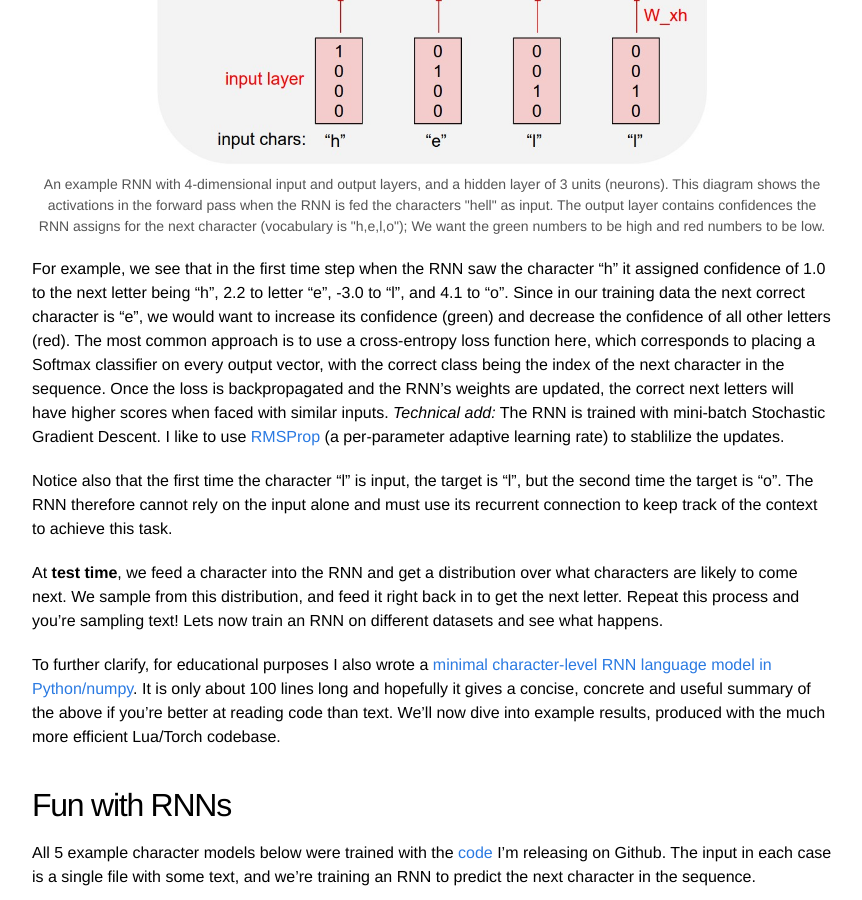
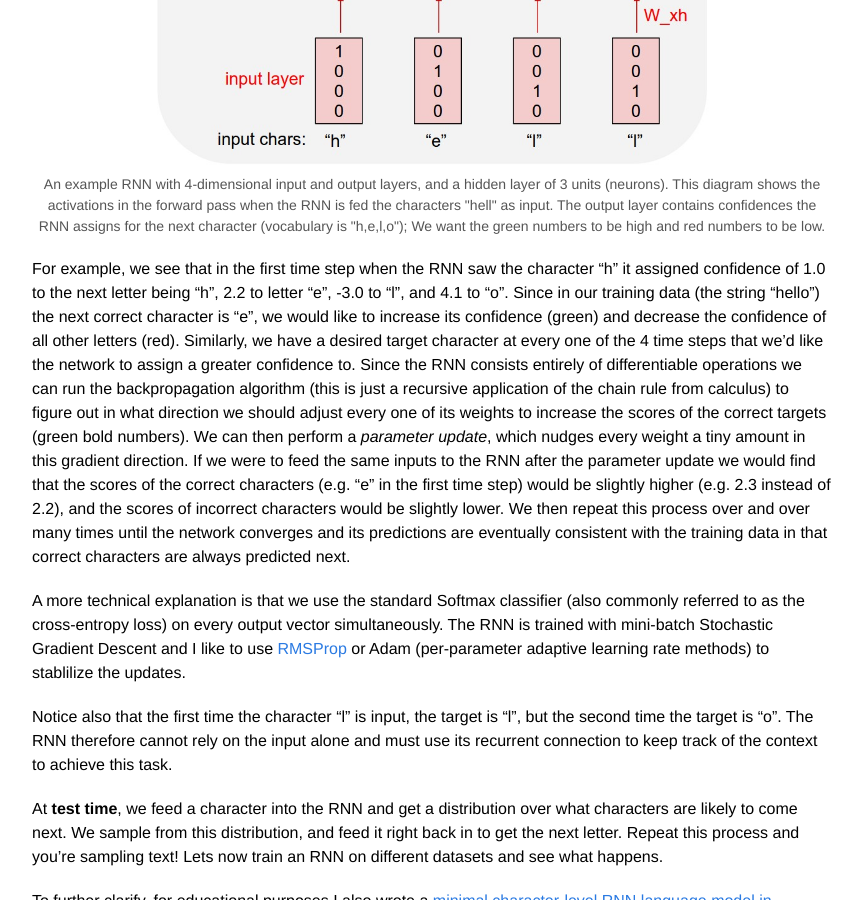
Before and after one commit to karpathy/karpathy.github.io, a Jekyll site: the page built from _posts/2015-05-21-rnn-effectiveness.markdown, in a window 1280 px wide and 900 px high, scrolled down 4305 px. Shown: the whole window, without its empty margins (208-1070 px from the left). Built offline with Jekyll 4.4.1, drawn with Linux system fonts in a browser that asks for light colours; formulas are drawn with MathJax 3; comment, search, counter and statistics services are not loaded.

Commit message:
tweaking explanation a bit because the audience of this post is more lay than was originally intended so i explain sgd a bit more

```diff
--- a/_posts/2015-05-21-rnn-effectiveness.markdown
+++ b/_posts/2015-05-21-rnn-effectiveness.markdown
@@ -87,7 +87,9 @@ Concretely, we will encode each character into a vector using 1-of-k encoding (i
 <div class="thecap">An example RNN with 4-dimensional input and output layers, and a hidden layer of 3 units (neurons). This diagram shows the activations in the forward pass when the RNN is fed the characters "hell" as input. The output layer contains confidences the RNN assigns for the next character (vocabulary is "h,e,l,o"); We want the green numbers to be high and red numbers to be low.</div>
 </div>
 
-For example, we see that in the first time step when the RNN saw the character "h" it assigned confidence of 1.0 to the next letter being "h", 2.2 to letter "e", -3.0 to "l", and 4.1 to "o". Since in our training data the next correct character is "e", we would want to increase its confidence (green) and decrease the confidence of all other letters (red). The most common approach is to use a cross-entropy loss function here, which corresponds to placing a Softmax classifier on every output vector, with the correct class being the index of the next character in the sequence. Once the loss is backpropagated and the RNN's weights are updated, the correct next letters will have higher scores when faced with similar inputs. *Technical add:* The RNN is trained with mini-batch Stochastic Gradient Descent. I like to use [RMSProp](http://arxiv.org/abs/1502.04390) (a per-parameter adaptive learning rate) to stablilize the updates.
+For example, we see that in the first time step when the RNN saw the character "h" it assigned confidence of 1.0 to the next letter being "h", 2.2 to letter "e", -3.0 to "l", and 4.1 to "o". Since in our training data (the string "hello") the next correct character is "e", we would like to increase its confidence (green) and decrease the confidence of all other letters (red). Similarly, we have a desired target character at every one of the 4 time steps that we'd like the network to assign a greater confidence to. Since the RNN consists entirely of differentiable operations we can run the backpropagation algorithm (this is just a recursive application of the chain rule from calculus) to figure out in what direction we should adjust every one of its weights to increase the scores of the correct targets (green bold numbers). We can then perform a *parameter update*, which nudges every weight a tiny amount in this gradient direction. If we were to feed the same inputs to the RNN after the parameter update we would find that the scores of the correct characters (e.g. "e" in the first time step) would be slightly higher (e.g. 2.3 instead of 2.2), and the scores of incorrect characters would be slightly lower. We then repeat this process over and over many times until the network converges and its predictions are eventually consistent with the training data in that correct characters are always predicted next.
+
+A more technical explanation is that we use the standard Softmax classifier (also commonly referred to as the cross-entropy loss) on every output vector simultaneously. The RNN is trained with mini-batch Stochastic Gradient Descent and I like to use [RMSProp](http://arxiv.org/abs/1502.04390) or Adam (per-parameter adaptive learning rate methods) to stablilize the updates.
 
 Notice also that the first time the character "l" is input, the target is "l", but the second time the target is "o". The RNN therefore cannot rely on the input alone and must use its recurrent connection to keep track of the context to achieve this task.
 
```
